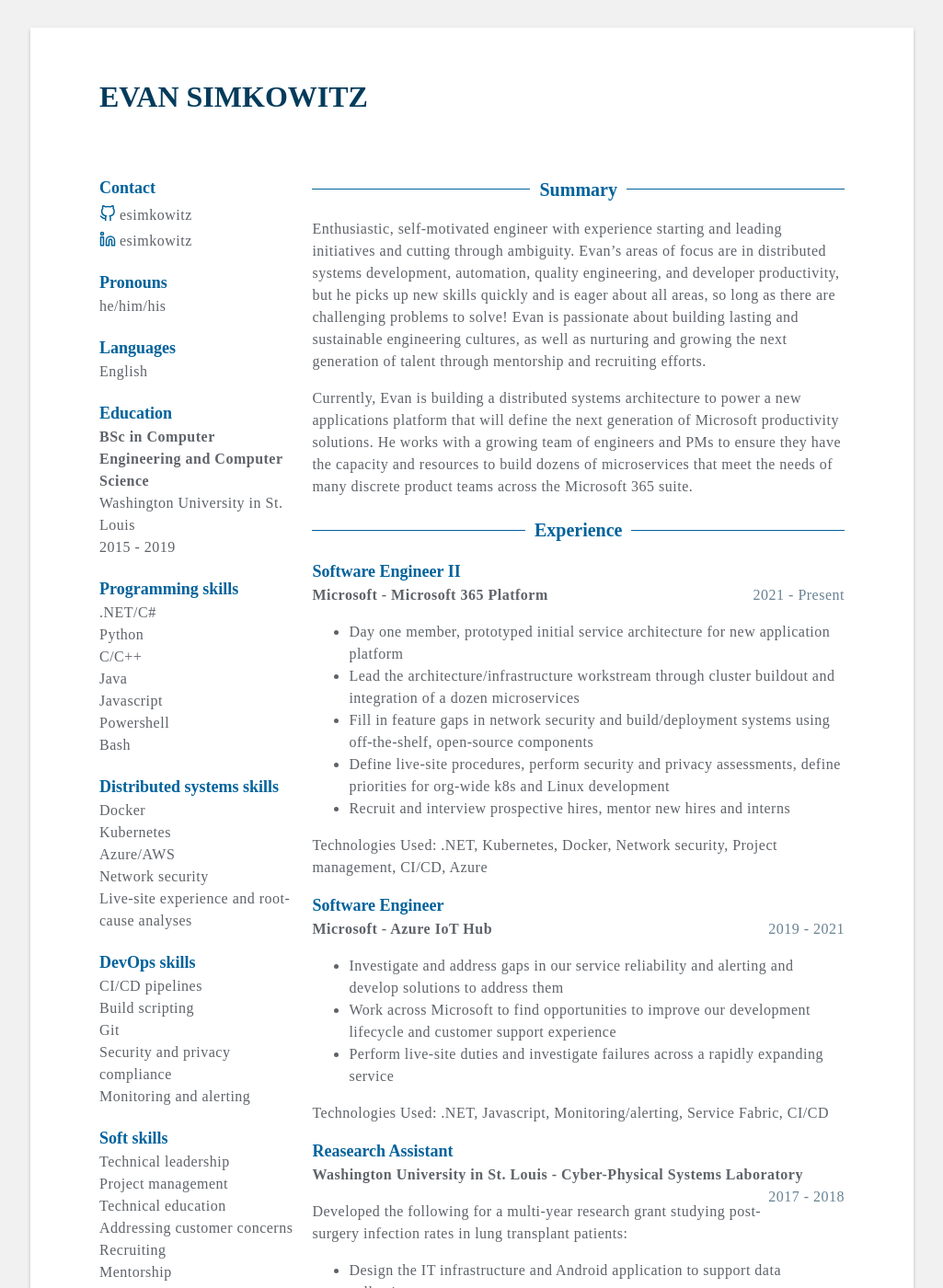
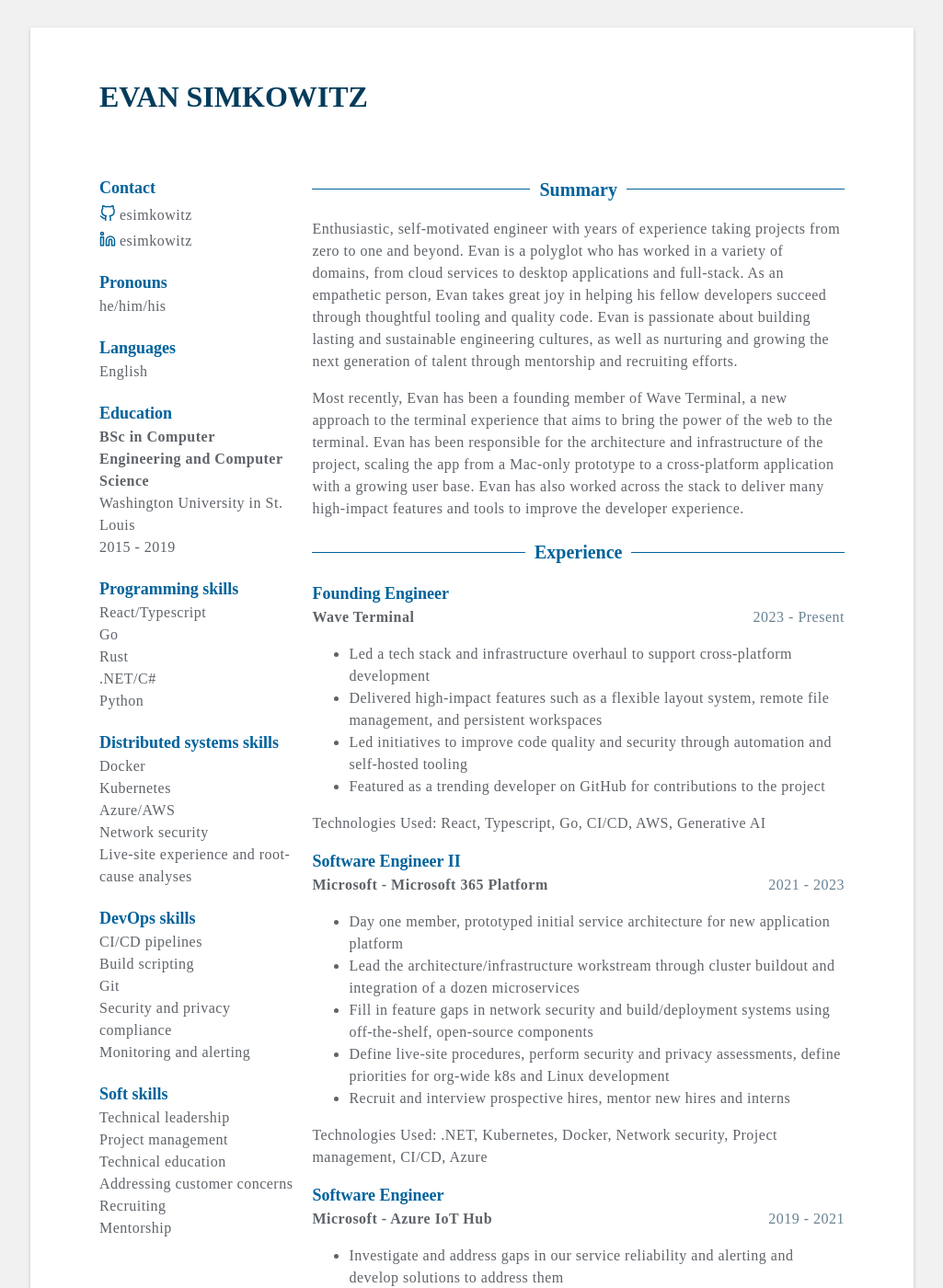
Before and after one commit to esimkowitz/simkowitz.dev, a Jekyll site: the page built from docs/index.html, in a window 1280 px wide and 1400 px high. Shown: the whole window at 92% size, without its empty margins (127-1152 px from the left). Built offline with Jekyll 4.4.1, drawn with Linux system fonts in a browser that asks for light colours; some of the changed text lies outside the part shown.

Commit message:
Updates with Wave data, fix build

```diff
--- a/docs/Gemfile
+++ b/docs/Gemfile
@@ -7,3 +7,6 @@
 end
 
 gem "webrick", "~> 1.8"
+gem "csv", "~> 3.3"
+gem "base64", "~> 0.2"
+gem "bigdecimal", "~> 3.1"
--- a/docs/_data/data.yml
+++ b/docs/_data/data.yml
@@ -28,13 +28,11 @@
 skills:
   - category: Programming
     skill:
+      - React/Typescript
+      - Go
+      - Rust
       - .NET/C#
       - Python
-      - C/C++
-      - Java
-      - Javascript
-      - Powershell
-      - Bash
   - category: Distributed systems
     skill:
       - Docker
@@ -60,21 +58,31 @@
 
 # Profile
 profile: |
-  Enthusiastic, self-motivated engineer with experience starting and leading initiatives and cutting through
-  ambiguity. Evan's areas of focus are in distributed systems development, automation, quality engineering,
-  and developer productivity, but he picks up new skills quickly and is eager about all areas, so long as
-  there are challenging problems to solve! Evan is passionate about building lasting and sustainable engineering
-  cultures, as well as nurturing and growing the next generation of talent through mentorship and recruiting efforts.
+  Enthusiastic, self-motivated engineer with years of experience taking projects from zero to one and beyond.
+  Evan is a polyglot who has worked in a variety of domains, from cloud services to desktop applications and full-stack.
+  As an empathetic person, Evan takes great joy in helping his fellow developers succeed through thoughtful tooling and
+  quality code. Evan is passionate about building lasting and sustainable engineering cultures, as well as nurturing and
+  growing the next generation of talent through mentorship and recruiting efforts.
 
-  Currently, Evan is building a distributed systems architecture to power a new applications platform that will
-  define the next generation of Microsoft productivity solutions. He works with a growing team of engineers and PMs
-  to ensure they have the capacity and resources to build dozens of microservices that meet the needs of many
-  discrete product teams across the Microsoft 365 suite.
+  Most recently, Evan has been a founding member of Wave Terminal, a new approach to the terminal experience that aims to
+  bring the power of the web to the terminal. Evan has been responsible for the architecture and infrastructure of the project,
+  scaling the app from a Mac-only prototype to a cross-platform application with a growing user base. Evan has also worked across
+  the stack to deliver many high-impact features and tools to improve the developer experience.
 
 # Experience
 experience:
+  - role: Founding Engineer
+    time: 2023 - Present
+    company: Wave Terminal
+    details: |
+      * Led a tech stack and infrastructure overhaul to support cross-platform development
+      * Delivered high-impact features such as a flexible layout system, remote file management, and persistent workspaces
+      * Led initiatives to improve code quality and security through automation and self-hosted tooling
+      * Featured as a trending developer on GitHub for contributions to the project
+    technologies_used: |
+      React, Typescript, Go, CI/CD, AWS, Generative AI
   - role: Software Engineer II
-    time: 2021 - Present
+    time: 2021 - 2023
     company: Microsoft - Microsoft 365 Platform
     details: |
       * Day one member, prototyped initial service architecture for new application platform
@@ -95,52 +103,6 @@
     technologies_used: |
       .NET, Javascript, Monitoring/alerting, Service Fabric, CI/CD
 
-  - role: Reasearch Assistant
-    time: 2017 - 2018
-    company: Washington University in St. Louis - Cyber-Physical Systems Laboratory
-    details: |
-      Developed the following for a multi-year research grant studying post-surgery infection rates in lung transplant patients:
-      * Design the IT infrastructure and Android application to support data collection
-      * Automate regression analysis on home spirometry data to identify post-surgery infections
-
-      Developed the following for a study on elderly patient fall risks in nursing homes:
-      * a scalable cloud infrastructure for receiving and storing wearable sensor data
-      * an Android Wear app to collect sensor data
-      * a portal for viewing data and insights
-    technologies_used: |
-      AWS, Python, Android, Java, Sensor analysis, Data science
-
-  - role: Head Teaching Assistant
-    time: 2016 - 2018
-    company: Washington University in St. Louis
-    details: |
-      * Coordinate the schedules and hiring of 15+ TAs, host weekly meetings with TAs to train them on new material, how to be effective aids to students, etc.
-      * Oversee the lab component of a course with 150+ enrolled students
-      * Assist to review and grade students' weekly assignments, compile two weekly quizzes, answer student questions
-      * Gather feedback from past TAs and students to improve the instruction of designing embedded systems with Arduino and Java
-    technologies_used: |
-      Technical education, Project management, C/C++, Arduino, Python, Scripting
-
-  - role: Software Engineering Intern
-    time: 2018
-    company: Microsoft - Corporate Functions Engineering - Corporate, External, & Legal Affairs
-    details: |
-      * Improve the experience for users of Microsoft's ContractBot, which assists users of Microsoft's internal legal services
-      * Use NLP and Cognitive Services to improve ContractBot's ability to answer legal questions
-    technologies_used: |
-      .NET, Python, Natural language processing, Azure App Service, Azure Bot Service, HTML/CSS/Javascript
-
-publications:
-  - title: Random title of paper. An interesting one.
-    link: "#"
-    authors: John E. Doe
-    conference: Some conference, 2016
-
-  - title: Second title of paper. An interesting one too.
-    link: "#"
-    authors: John E. Doe
-    conference: Some conference again, 2018
-
 # Volunteering
 volunteering:
   - time: 2019-2021
```
Also changed, not shown: internship.txt (added, +35 -0 lines), docs/Gemfile.lock.
